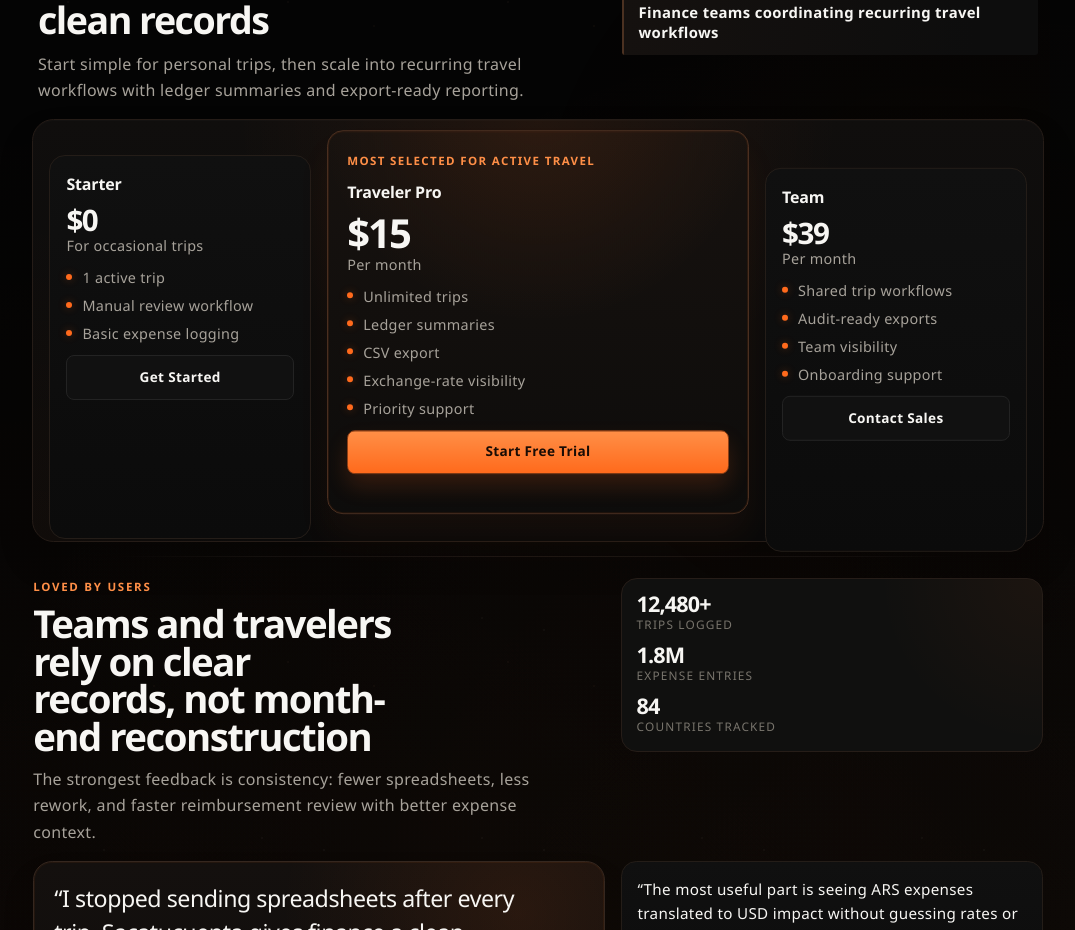
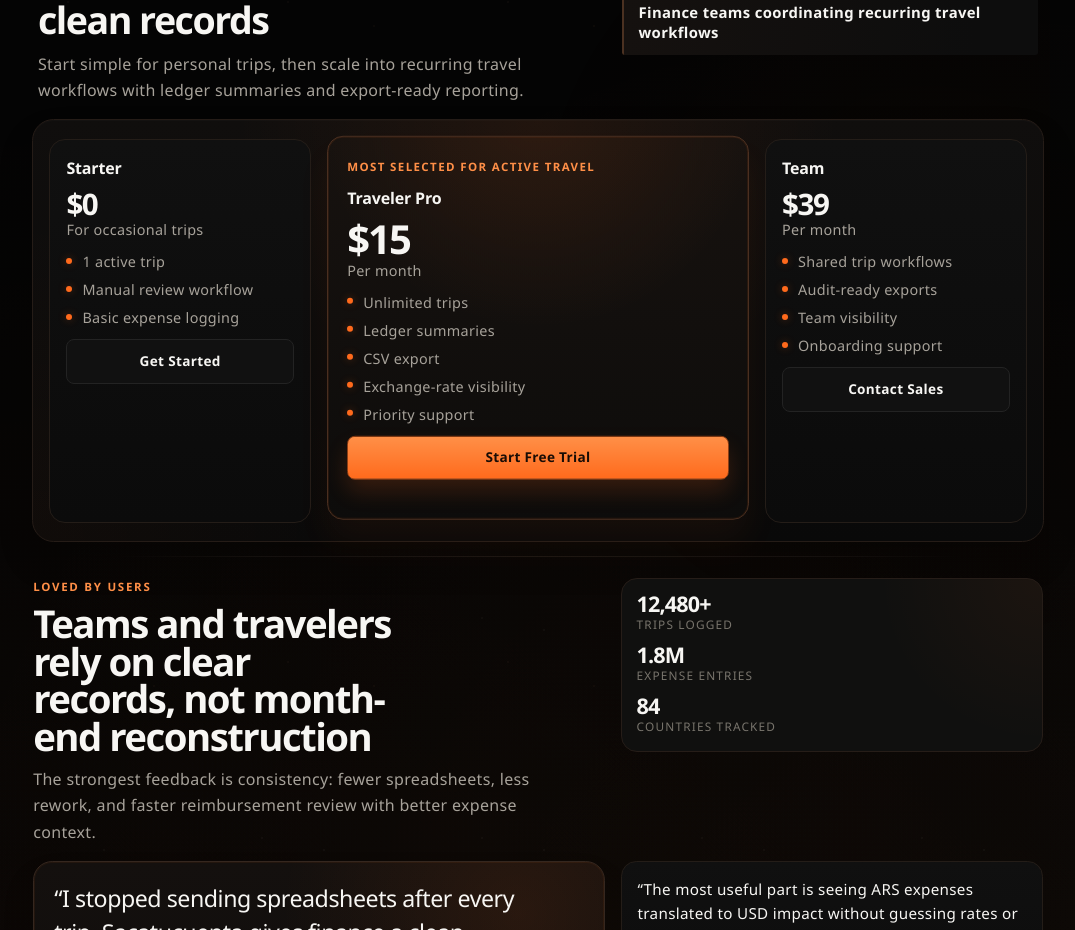
Before and after one commit to DianCotrina/travel-accounting, a React (Vite) app in the folder src/frontend/web/: page / in a window 1280 px wide. Shown: the part 2724-3654 px from the top of the page, without its empty margins (102-1177 px from the left). Built offline with nearby package versions, Linux system fonts and the light colour scheme.

Commit message:
Align pricing cards and add hover zoom interaction

```diff
--- a/src/frontend/web/src/components/PricingSection.css
+++ b/src/frontend/web/src/components/PricingSection.css
@@ -89,6 +89,27 @@
   align-content: start;
   gap: 0.65rem;
   min-height: 17.5rem;
+  position: relative;
+  z-index: 0;
+  --sa-pricing-card-shift-y: 0rem;
+  --sa-pricing-card-scale: 1;
+  transform: translateY(var(--sa-pricing-card-shift-y)) scale(var(--sa-pricing-card-scale));
+  transform-origin: center top;
+  transition:
+    transform 180ms ease,
+    box-shadow 180ms ease,
+    border-color 180ms ease,
+    background-color 180ms ease;
+}
+
+.sa-pricingSection__card:hover,
+.sa-pricingSection__card:focus-within {
+  --sa-pricing-card-scale: 1.018;
+  z-index: 2;
+  border-color: #4c3122;
+  box-shadow:
+    0 18px 28px #0000002b,
+    inset 0 0 0 1px #ff6a1c10;
 }
 
 .sa-pricingSection__card--featured {
@@ -102,17 +123,17 @@
     0 22px 34px #ff6a1c0e;
   padding: 1.35rem 1.2rem;
   min-height: 24rem;
-  transform: translateY(-0.55rem);
+  --sa-pricing-card-shift-y: -0.2rem;
 }
 
 .sa-pricingSection__card--left {
   grid-area: left;
-  transform: translateY(1rem);
+  --sa-pricing-card-shift-y: 0rem;
 }
 
 .sa-pricingSection__card--right {
   grid-area: right;
-  transform: translateY(1.8rem);
+  --sa-pricing-card-shift-y: 0rem;
   min-height: 16rem;
 }
 
@@ -206,7 +227,7 @@
   }
 
   .sa-pricingSection__card--featured {
-    transform: none;
+    --sa-pricing-card-shift-y: 0rem;
     min-height: 0;
   }
 
@@ -216,6 +237,6 @@
 
   .sa-pricingSection__card--left,
   .sa-pricingSection__card--right {
-    transform: none;
+    --sa-pricing-card-shift-y: 0rem;
   }
 }
```
